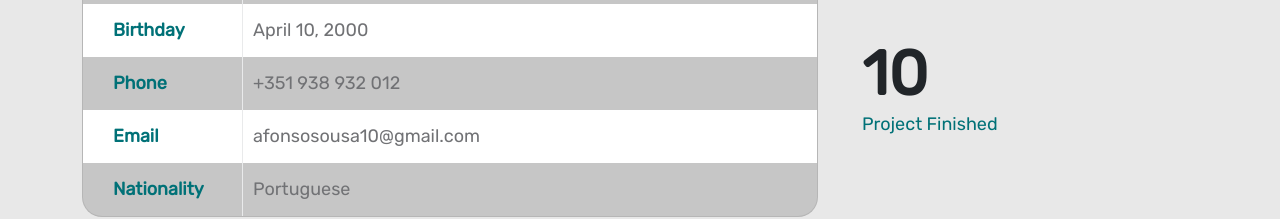
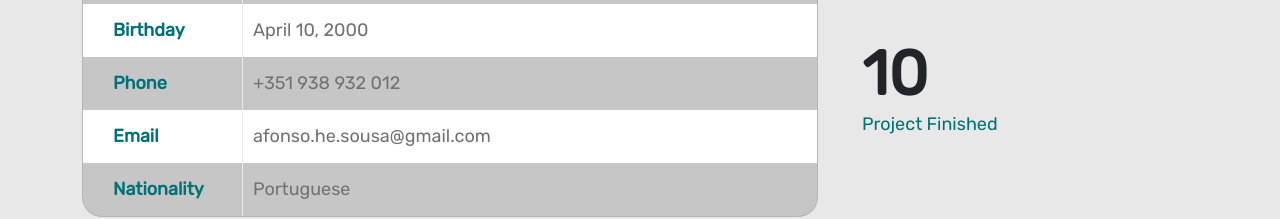
Before and after one commit to AfonsoSousa123/my-cv-web, a React (Vite) app: page / in a window 1280 px wide. Shown: the part 1740-1959 px from the top of the page. Built offline with nearby package versions, Linux system fonts and the light colour scheme.

Commit message:
Update 2.4 (changed the email to my work mail)

```diff
--- a/src/sections/Featured.tsx
+++ b/src/sections/Featured.tsx
@@ -34,9 +34,9 @@ const Featured = () => {
                     <span className="profile-small-title">Email</span>
                     <a
                       className={"text-wrap "}
-                      href="mailto:afonsosousa10@gmail.com"
+                      href="mailto:afonso.he.sousa@gmail.com"
                     >
-                      afonsosousa10@gmail.com
+                      afonso.he.sousa@gmail.com
                     </a>
                   </p>
 
```
